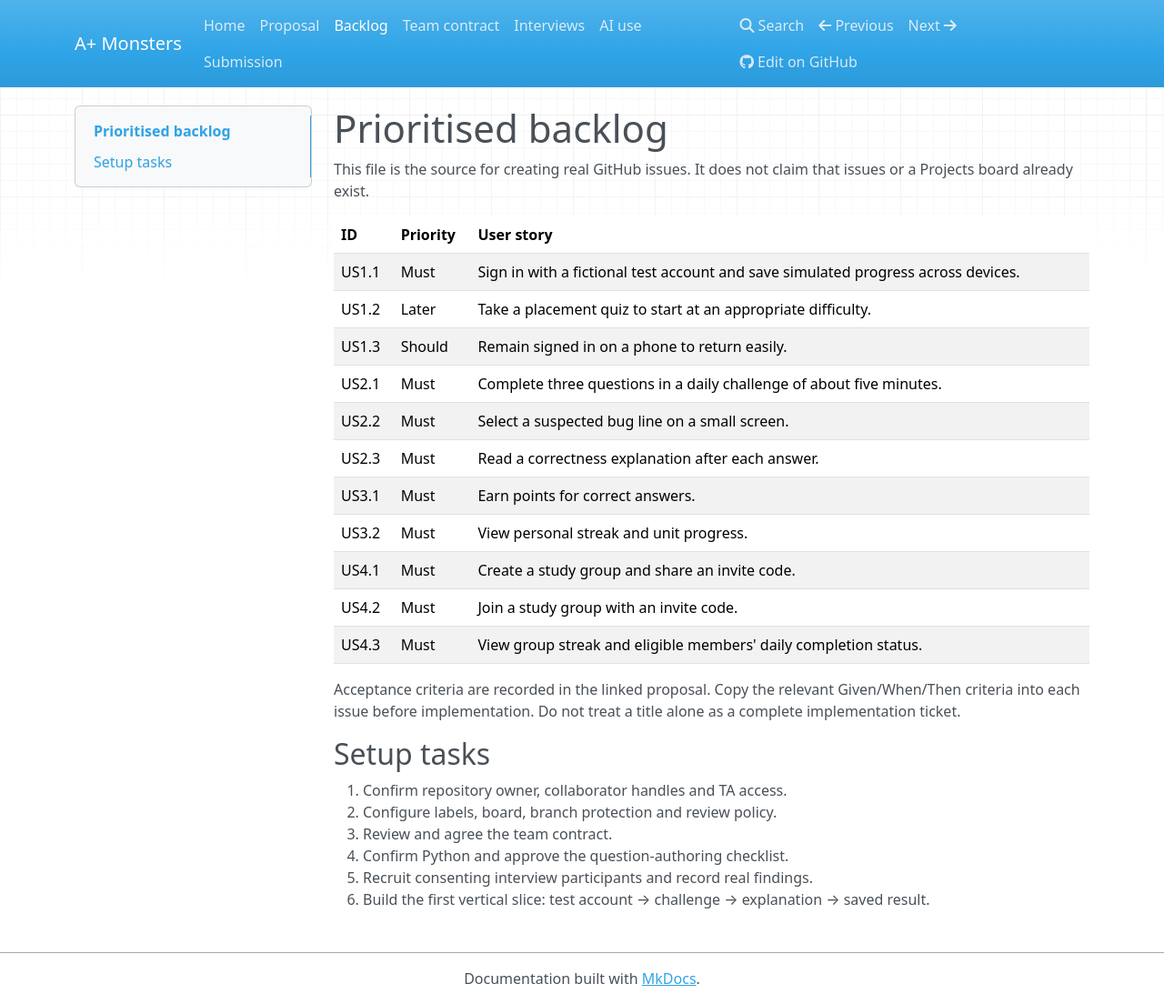
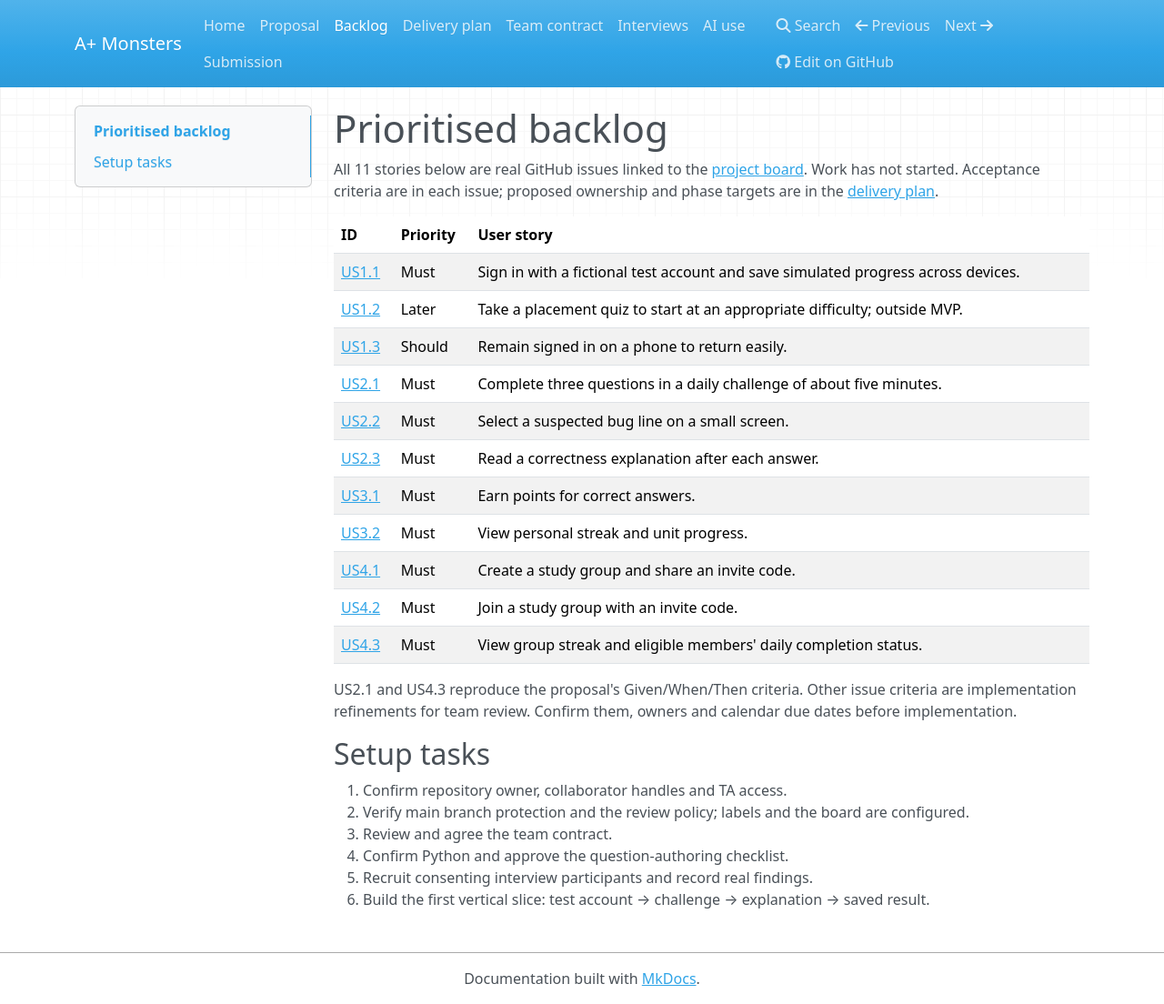
Before and after one commit to Cedric1688/digt1161-a-plus-monsters, an MkDocs documentation site: the page built from docs/backlog.md, in a window 1280 px wide and 1104 px high. Shown: the whole window at 91% size. Built offline with MkDocs 1.6.1, drawn with Linux system fonts in a browser that asks for light colours; nearby versions of some CDN libraries.

Commit message:
docs: link live project evidence and delivery plan

```diff
--- a/docs/backlog.md
+++ b/docs/backlog.md
@@ -1,27 +1,27 @@
 # Prioritised backlog
 
-This file is the source for creating real GitHub issues. It does not claim that issues or a Projects board already exist.
+All 11 stories below are real GitHub issues linked to the [project board](https://github.com/users/Cedric1688/projects/1). Work has not started. Acceptance criteria are in each issue; proposed ownership and phase targets are in the [delivery plan](project_plan.md).
 
 | ID | Priority | User story |
 |---|---|---|
-| US1.1 | Must | Sign in with a fictional test account and save simulated progress across devices. |
-| US1.2 | Later | Take a placement quiz to start at an appropriate difficulty. |
-| US1.3 | Should | Remain signed in on a phone to return easily. |
-| US2.1 | Must | Complete three questions in a daily challenge of about five minutes. |
-| US2.2 | Must | Select a suspected bug line on a small screen. |
-| US2.3 | Must | Read a correctness explanation after each answer. |
-| US3.1 | Must | Earn points for correct answers. |
-| US3.2 | Must | View personal streak and unit progress. |
-| US4.1 | Must | Create a study group and share an invite code. |
-| US4.2 | Must | Join a study group with an invite code. |
-| US4.3 | Must | View group streak and eligible members' daily completion status. |
+| [US1.1](https://github.com/Cedric1688/digt1161-a-plus-monsters/issues/1) | Must | Sign in with a fictional test account and save simulated progress across devices. |
+| [US1.2](https://github.com/Cedric1688/digt1161-a-plus-monsters/issues/2) | Later | Take a placement quiz to start at an appropriate difficulty; outside MVP. |
+| [US1.3](https://github.com/Cedric1688/digt1161-a-plus-monsters/issues/3) | Should | Remain signed in on a phone to return easily. |
+| [US2.1](https://github.com/Cedric1688/digt1161-a-plus-monsters/issues/4) | Must | Complete three questions in a daily challenge of about five minutes. |
+| [US2.2](https://github.com/Cedric1688/digt1161-a-plus-monsters/issues/5) | Must | Select a suspected bug line on a small screen. |
+| [US2.3](https://github.com/Cedric1688/digt1161-a-plus-monsters/issues/6) | Must | Read a correctness explanation after each answer. |
+| [US3.1](https://github.com/Cedric1688/digt1161-a-plus-monsters/issues/7) | Must | Earn points for correct answers. |
+| [US3.2](https://github.com/Cedric1688/digt1161-a-plus-monsters/issues/8) | Must | View personal streak and unit progress. |
+| [US4.1](https://github.com/Cedric1688/digt1161-a-plus-monsters/issues/9) | Must | Create a study group and share an invite code. |
+| [US4.2](https://github.com/Cedric1688/digt1161-a-plus-monsters/issues/10) | Must | Join a study group with an invite code. |
+| [US4.3](https://github.com/Cedric1688/digt1161-a-plus-monsters/issues/11) | Must | View group streak and eligible members' daily completion status. |
 
-Acceptance criteria are recorded in the linked proposal. Copy the relevant Given/When/Then criteria into each issue before implementation. Do not treat a title alone as a complete implementation ticket.
+US2.1 and US4.3 reproduce the proposal's Given/When/Then criteria. Other issue criteria are implementation refinements for team review. Confirm them, owners and calendar due dates before implementation.
 
 ## Setup tasks
 
 1. Confirm repository owner, collaborator handles and TA access.
-2. Configure labels, board, branch protection and review policy.
+2. Verify main branch protection and the review policy; labels and the board are configured.
 3. Review and agree the team contract.
 4. Confirm Python and approve the question-authoring checklist.
 5. Recruit consenting interview participants and record real findings.
--- a/mkdocs.yml
+++ b/mkdocs.yml
@@ -1,5 +1,7 @@
 site_name: A+ Monsters
 repo_url: https://github.com/Cedric1688/digt1161-a-plus-monsters
+site_url: https://cedric1688.github.io/digt1161-a-plus-monsters/
+edit_uri: edit/main/docs/
 docs_dir: docs
 site_dir: site
 theme:
@@ -8,6 +10,7 @@ nav:
   - Home: index.md
   - Proposal: proposal.md
   - Backlog: backlog.md
+  - Delivery plan: project_plan.md
   - Team contract: team_contract.md
   - Interviews: interview_kit.md
   - AI use: ai_usage.md
--- a/requirements-docs.txt
+++ b/requirements-docs.txt
@@ -1 +1 @@
-mkdocs>=1.6,<2
+mkdocs==1.6.1
```
Also changed, not shown: README.md (+3 -1 lines), docs/ai_usage.md (+2 -2 lines), docs/project_plan.md (added, +36 -0 lines), docs/proposal.md (+1 -1 lines), docs/submission.md (+14 -7 lines).
